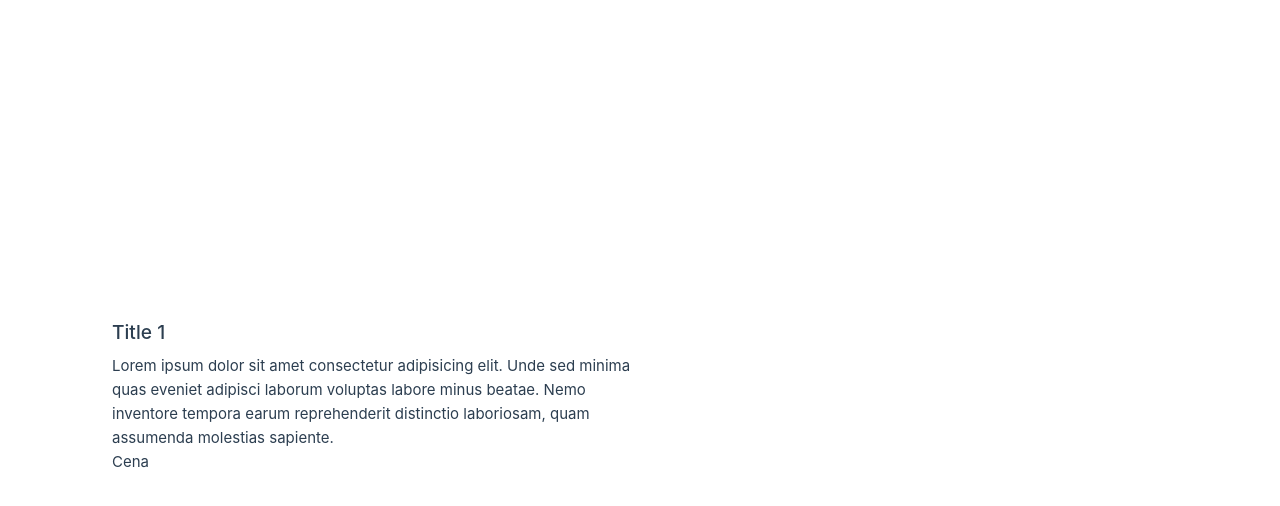
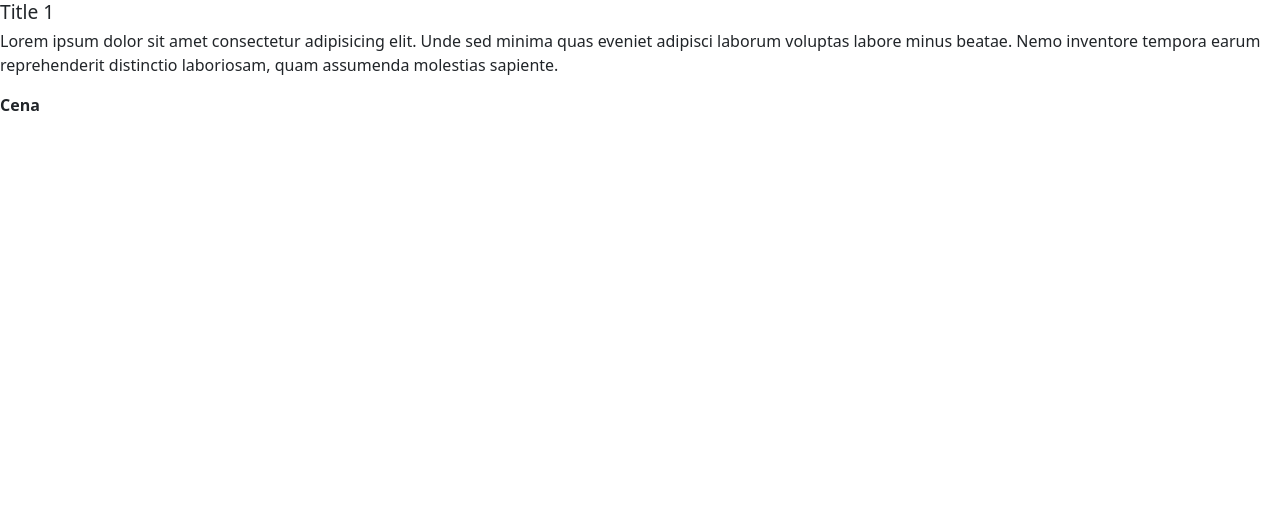
Before and after one commit to gromen/vue-search-and-sort, a Vue app: page / in a window 1280 px wide. Shown: the top 506 px of the page. Built offline with nearby package versions, Linux system fonts and the light colour scheme.

Commit message:
feature: add bootstrap-vue
clean up directories

```diff
--- a/package.json
+++ b/package.json
@@ -10,7 +10,9 @@
     "lint": "eslint . --ext .vue,.js,.jsx,.cjs,.mjs,.ts,.tsx,.cts,.mts --fix --ignore-path .gitignore"
   },
   "dependencies": {
-    "vue": "2.7.7"
+    "bootstrap": "^5.2.3",
+    "bootstrap-vue": "^2.23.1",
+    "vue": "^2.7.7"
   },
   "devDependencies": {
     "@rushstack/eslint-patch": "^1.1.0",
--- a/src/App.vue
+++ b/src/App.vue
@@ -10,22 +10,4 @@
   </div>
 </template>
 
-<style scoped>
-header {
-  line-height: 1.5;
-}
-
-@media (min-width: 1024px) {
-  header {
-    display: flex;
-    place-items: center;
-    padding-right: calc(var(--section-gap) / 2);
-  }
-
-  header .wrapper {
-    display: flex;
-    place-items: flex-start;
-    flex-wrap: wrap;
-  }
-}
-</style>
+<style scoped></style>
--- a/src/assets/base.css
+++ /dev/null
@@ -1,74 +0,0 @@
-/* color palette from <https://github.com/vuejs/theme> */
-:root {
-  --vt-c-white: #ffffff;
-  --vt-c-white-soft: #f8f8f8;
-  --vt-c-white-mute: #f2f2f2;
-
-  --vt-c-black: #181818;
-  --vt-c-black-soft: #222222;
-  --vt-c-black-mute: #282828;
-
-  --vt-c-indigo: #2c3e50;
-
-  --vt-c-divider-light-1: rgba(60, 60, 60, 0.29);
-  --vt-c-divider-light-2: rgba(60, 60, 60, 0.12);
-  --vt-c-divider-dadarkrk-1: rgba(84, 84, 84, 0.65);
-  --vt-c-divider-dark-2: rgba(84, 84, 84, 0.48);
-
-  --vt-c-text-light-1: var(--vt-c-indigo);
-  --vt-c-text-light-2: rgba(60, 60, 60, 0.66);
-  --vt-c-text-dark-1: var(--vt-c-white);
-  --vt-c-text-dark-2: rgba(235, 235, 235, 0.64);
-}
-
-/* semantic color variables for this project */
-:root {
-  --color-background: var(--vt-c-white);
-  --color-background-soft: var(--vt-c-white-soft);
-  --color-background-mute: var(--vt-c-white-mute);
-
-  --color-border: var(--vt-c-divider-light-2);
-  --color-border-hover: var(--vt-c-divider-light-1);
-
-  --color-heading: var(--vt-c-text-light-1);
-  --color-text: var(--vt-c-text-light-1);
-
-  --section-gap: 160px;
-}
-
-@media (prefers-color-scheme: dark) {
-  :root {
-    --color-background: var(--vt-c-black);
-    --color-background-soft: var(--vt-c-black-soft);
-    --color-background-mute: var(--vt-c-black-mute);
-
-    --color-border: var(--vt-c-divider-dark-2);
-    --color-border-hover: var(--vt-c-divider-dark-1);
-
-    --color-heading: var(--vt-c-text-dark-1);
-    --color-text: var(--vt-c-text-dark-2);
-  }
-}
-
-*,
-*::before,
-*::after {
-  box-sizing: border-box;
-  margin: 0;
-  position: relative;
-  font-weight: normal;
-}
-
-body {
-  min-height: 100vh;
-  color: var(--color-text);
-  background: var(--color-background);
-  transition: color 0.5s, background-color 0.5s;
-  line-height: 1.6;
-  font-family: Inter, -apple-system, BlinkMacSystemFont, 'Segoe UI', Roboto, Oxygen, Ubuntu,
-    Cantarell, 'Fira Sans', 'Droid Sans', 'Helvetica Neue', sans-serif;
-  font-size: 15px;
-  text-rendering: optimizeLegibility;
-  -webkit-font-smoothing: antialiased;
-  -moz-osx-font-smoothing: grayscale;
-}
--- a/src/assets/main.css
+++ /dev/null
@@ -1,35 +0,0 @@
-@import "./base.css";
-
-#app {
-  max-width: 1280px;
-  margin: 0 auto;
-  padding: 2rem;
-
-  font-weight: normal;
-}
-
-a,
-.green {
-  text-decoration: none;
-  color: hsla(160, 100%, 37%, 1);
-  transition: 0.4s;
-}
-
-@media (hover: hover) {
-  a:hover {
-    background-color: hsla(160, 100%, 37%, 0.2);
-  }
-}
-
-@media (min-width: 1024px) {
-  body {
-    display: flex;
-    place-items: center;
-  }
-
-  #app {
-    display: grid;
-    grid-template-columns: 1fr 1fr;
-    padding: 0 2rem;
-  }
-}
--- a/src/main.ts
+++ b/src/main.ts
@@ -1,7 +1,11 @@
 import Vue from 'vue'
 import App from './App.vue'
+import { BootstrapVue } from 'bootstrap-vue'
 
-import './assets/main.css'
+import 'bootstrap/dist/css/bootstrap.css'
+import 'bootstrap-vue/dist/bootstrap-vue.css'
+
+Vue.use(BootstrapVue)
 
 new Vue({
   render: (h) => h(App),
--- a/vite.config.ts
+++ b/vite.config.ts
@@ -12,12 +12,12 @@
     vue2Jsx(),
     legacy({
       targets: ['ie >= 11'],
-      additionalLegacyPolyfills: ['regenerator-runtime/runtime']
-    })
+      additionalLegacyPolyfills: ['regenerator-runtime/runtime'],
+    }),
   ],
   resolve: {
     alias: {
-      '@': fileURLToPath(new URL('./src', import.meta.url))
-    }
-  }
+      '@': fileURLToPath(new URL('./src', import.meta.url)),
+    },
+  },
 })
```
Also changed, not shown: src/components/icons/IconCommunity.vue (deleted, +0 -7 lines), src/components/icons/IconDocumentation.vue (deleted, +0 -7 lines), src/components/icons/IconEcosystem.vue (deleted, +0 -7 lines), src/components/icons/IconSupport.vue (deleted, +0 -7 lines), src/components/icons/IconTooling.vue (deleted, +0 -17 lines), src/assets/logo.svg (deleted), 1 other file (tests, documents, lock files or other folders).
